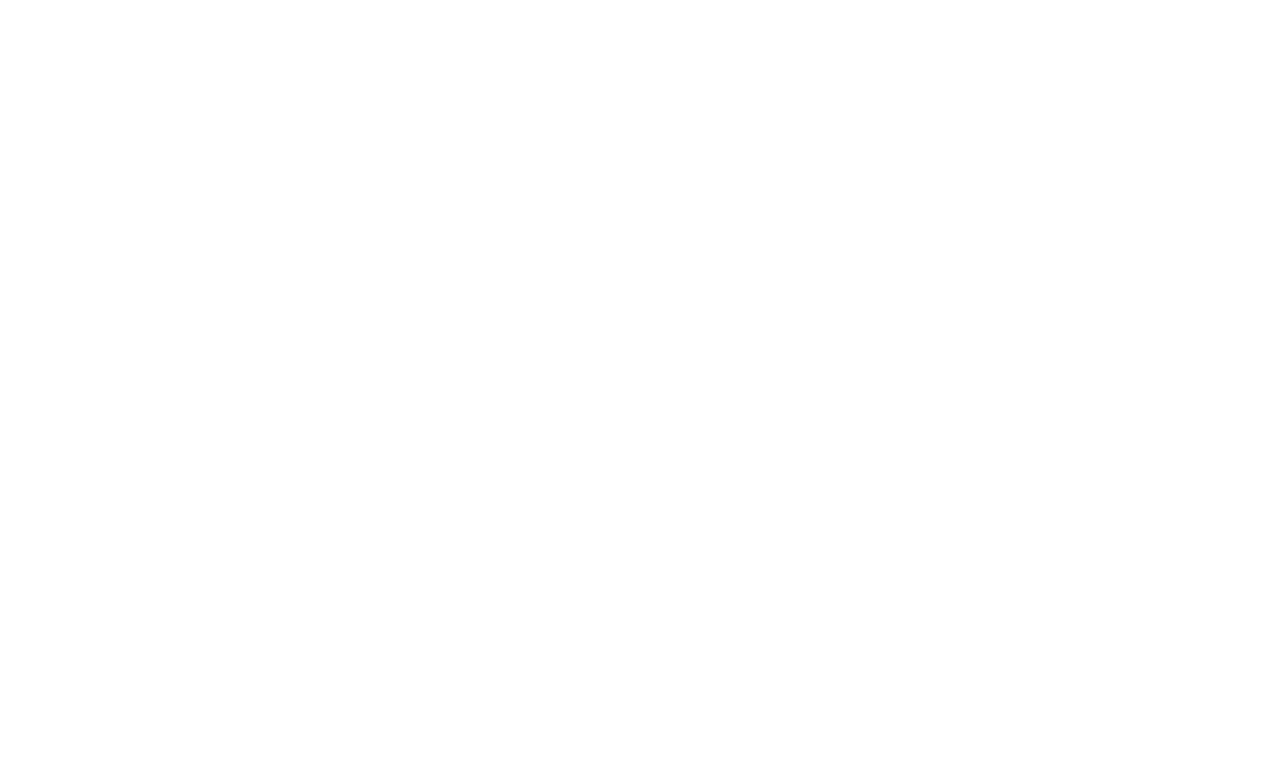
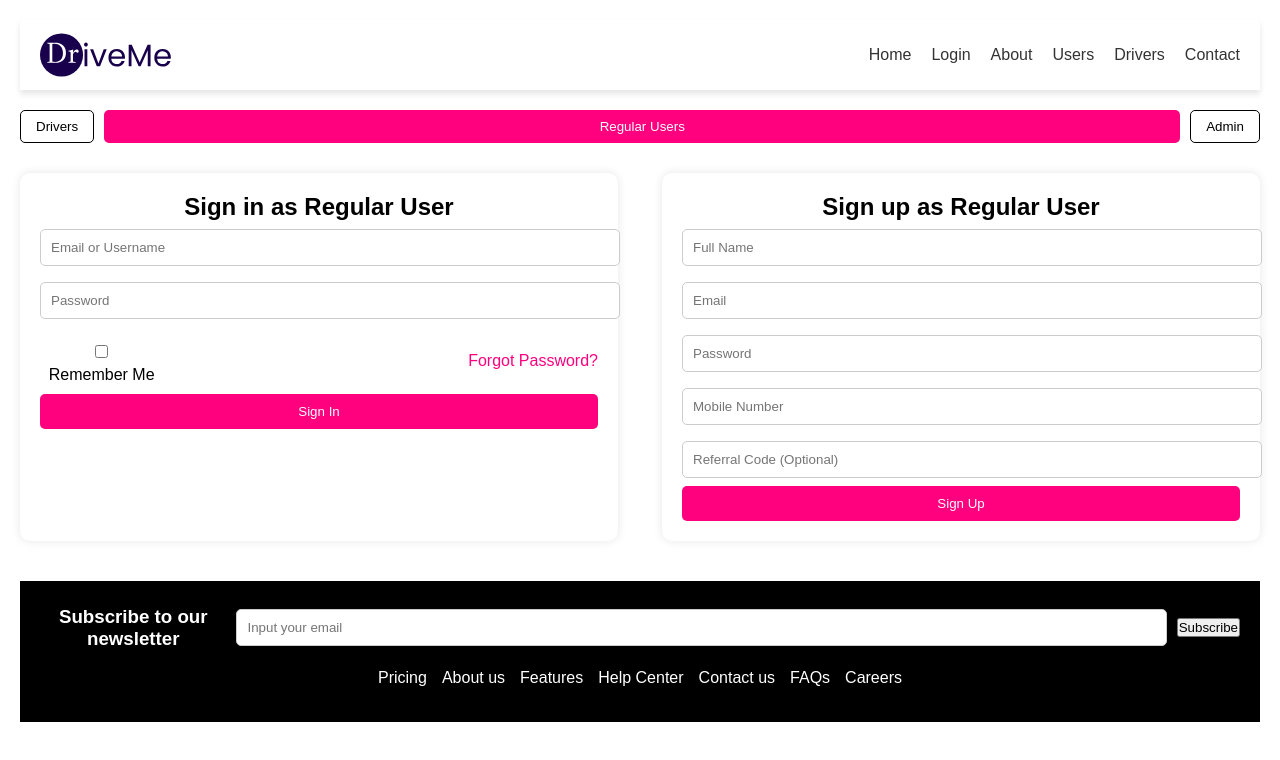
Before and after one commit to SDOS-2025/Drive-Me, an Angular app: page /login in a window 1280 px wide. Before the commit this address led to /. Shown: the top 760 px of the page. Built offline with nearby package versions, Linux system fonts and the light colour scheme.

Commit message:
login page added

```diff
--- a/src/app/app.component.ts
+++ b/src/app/app.component.ts
@@ -1,13 +1,14 @@
 import { Component } from '@angular/core';
 import { CommonModule } from '@angular/common';
-import { RouterModule } from '@angular/router';
+import {RouterModule, RouterOutlet } from '@angular/router';
 
 @Component({
   selector: 'app-root',
   standalone: true,
   imports: [
     CommonModule,
-    RouterModule  // Only keep necessary imports
+    RouterModule,
+    RouterOutlet
   ],
   templateUrl: './app.component.html',
   styleUrls: ['./app.component.css']
--- a/src/app/app.routes.ts
+++ b/src/app/app.routes.ts
@@ -1,8 +1,10 @@
 import { Routes } from "@angular/router";
 import { LandingComponent } from './pages/landing/landing.component';
+import { LoginComponent } from './pages/login/login.component';
 
 const routeConfig: Routes = [
-  { path: '', component: LandingComponent }
+  { path: '', component: LandingComponent },
+  { path: 'login', component: LoginComponent },
 ];
 
 export default routeConfig;
--- a/src/app/components/hero/hero.component.html
+++ b/src/app/components/hero/hero.component.html
@@ -1,6 +1,6 @@
 <section class="hero">
     <h1>Drive Your Future</h1>
     <p>Connecting drivers with opportunities nationwide</p>
-    <button class="btn">Join us now</button>
+    <button class="btn" routerLink = "login">Join us now</button>
     <button class="btn secondary">Request Demo</button>
   </section>
--- a/src/app/components/hero/hero.component.ts
+++ b/src/app/components/hero/hero.component.ts
@@ -1,7 +1,9 @@
 import { Component } from '@angular/core';
+import { RouterLink } from '@angular/router';
 
 @Component({
   selector: 'app-hero',
+  imports: [RouterLink],
   templateUrl: './hero.component.html',
   styleUrls: ['./hero.component.css']
 })
--- a/src/app/components/navbar/navbar.component.html
+++ b/src/app/components/navbar/navbar.component.html
@@ -4,6 +4,7 @@
     </div>
     <nav class="nav-links">
       <a routerLink="/" routerLinkActive="active-link">Home</a>
+      <a routerLink="/login" routerLinkActive="active-link">Login</a>
       <a routerLink="/about" routerLinkActive="active-link">About</a>
       <a routerLink="/users" routerLinkActive="active-link">Users</a>
       <a routerLink="/drivers" routerLinkActive="active-link">Drivers</a>
--- a/src/app/components/navbar/navbar.component.ts
+++ b/src/app/components/navbar/navbar.component.ts
@@ -1,5 +1,5 @@
 import { Component } from '@angular/core';
-import { Router } from '@angular/router';
+import { Router, RouterLink } from '@angular/router';
 
 interface NavLink {
   path: string;
@@ -8,6 +8,7 @@
 
 @Component({
   selector: 'app-navbar',
+  imports: [RouterLink],
   templateUrl: './navbar.component.html',
   styleUrls: ['./navbar.component.css']
 })
--- /dev/null
+++ b/src/app/pages/login/login.component.css
@@ -0,0 +1,185 @@
+/* General Styles */
+body {
+    font-family: Arial, sans-serif;
+    margin: 0;
+    padding: 0;
+    background-color: #f9f9f9;
+  }
+
+  .login-container {
+
+    margin: auto;
+    text-align: center;
+    padding: 20px;
+  }
+
+  /* Top Navigation */
+  .top-nav {
+    display: flex;
+    justify-content: space-between;
+    align-items: center;
+    padding: 15px;
+    background: white;
+    border-bottom: 2px solid #ddd;
+  }
+
+  .logo {
+    font-size: 1.5rem;
+    font-weight: bold;
+  }
+
+  .nav-links {
+    display: flex;
+    gap: 15px;
+    list-style: none;
+    padding: 0;
+  }
+
+  .nav-links a {
+    text-decoration: none;
+    color: black;
+    font-weight: bold;
+  }
+
+  .auth-buttons {
+    display: flex;
+    gap: 10px;
+  }
+
+  .auth-buttons .btn-light {
+    background: transparent;
+    border: 1px solid black;
+    padding: 8px 15px;
+    border-radius: 5px;
+  }
+
+  .auth-buttons .btn-dark {
+    background: black;
+    color: white;
+    padding: 8px 15px;
+    border-radius: 5px;
+  }
+
+  /* User Type Selection */
+  .user-type-selection {
+    display: flex;
+    justify-content: center;
+    gap: 10px;
+    margin: 20px 0;
+  }
+
+  .user-type-selection .btn-light {
+    background: transparent;
+    border: 1px solid black;
+    padding: 8px 15px;
+    border-radius: 5px;
+  }
+
+  .user-type-selection .btn-dark {
+    background: #ff007f;
+    color: white;
+    padding: 8px 15px;
+    border-radius: 5px;
+  }
+
+  /* Forms */
+  .auth-forms {
+    display: flex;
+    justify-content: space-between;
+    gap: 20px;
+    margin: 30px 0;
+  }
+
+  .login-form, .signup-form {
+    width: 45%;
+    background: white;
+    padding: 20px;
+    border-radius: 10px;
+    box-shadow: 0 0 10px rgba(0, 0, 0, 0.1);
+  }
+
+  h2 {
+    color: black;
+  }
+
+  input {
+    width: 100%;
+    padding: 10px;
+    margin: 8px 0;
+    border: 1px solid #ccc;
+    border-radius: 5px;
+  }
+
+  .remember-forgot {
+    display: flex;
+    justify-content: space-between;
+    align-items: center;
+    margin: 10px 0;
+  }
+
+  .remember-me {
+    display: flex;
+    align-items: center;
+    gap: 5px; /* Adds space between checkbox and text */
+  }
+
+  .remember-forgot a {
+    color: #ff007f;
+    text-decoration: none;
+  }
+
+  .forgot-password:hover {
+    text-decoration: underline;
+  }
+
+  .btn-dark {
+    width: 100%;
+    background: #ff007f;
+    color: white;
+    padding: 10px;
+    border: none;
+    border-radius: 5px;
+    cursor: pointer;
+  }
+
+  .btn-dark:hover {
+    background: #e60070;
+  }
+
+  /* Footer */
+  footer {
+    background: black;
+    color: white;
+    padding: 20px;
+    margin-top: 40px;
+  }
+
+  .newsletter {
+    display: flex;
+    align-items: center;
+    justify-content: center;
+    gap: 10px;
+  }
+
+  .footer-links {
+    display: flex;
+    justify-content: center;
+    gap: 15px;
+    margin-top: 15px;
+  }
+
+  .footer-links a {
+    color: white;
+    text-decoration: none;
+  }
+
+  .social-icons {
+    display: flex;
+    justify-content: center;
+    gap: 15px;
+    margin-top: 15px;
+  }
+
+  .social-icons i {
+    font-size: 1.5rem;
+  }
--- /dev/null
+++ b/src/app/pages/login/login.component.html
@@ -0,0 +1,55 @@
+<div class="login-container">
+    <app-navbar></app-navbar>
+
+    <div class="user-type-selection">
+      <button class="btn-light">Drivers</button>
+      <button class="btn-dark">Regular Users</button>
+      <button class="btn-light">Admin</button>
+    </div>
+
+    <div class="auth-forms">
+      <div class="login-form">
+        <h2>Sign in as Regular User</h2>
+        <input type="text" placeholder="Email or Username" [(ngModel)]="user.email" />
+        <input type="password" placeholder="Password" [(ngModel)]="user.password" />
+        <div class="remember-forgot">
+          <label><input type="checkbox" [(ngModel)]="user.rememberMe" name="rememberMe"/> Remember Me</label>
+          <a href="#">Forgot Password?</a>
+        </div>
+        <button class="btn-dark" (click)="login()">Sign In</button>
+      </div>
+
+      <div class="signup-form">
+        <h2>Sign up as Regular User</h2>
+        <input type="text" placeholder="Full Name" />
+        <input type="email" placeholder="Email" />
+        <input type="password" placeholder="Password" />
+        <input type="text" placeholder="Mobile Number" />
+        <input type="text" placeholder="Referral Code (Optional)" />
+        <button class="btn-dark" (click)="signup()">Sign Up</button>
+      </div>
+    </div>
+
+    <footer>
+      <div class="newsletter">
+        <h3>Subscribe to our newsletter</h3>
+        <input type="email" placeholder="Input your email" />
+        <button class="btn-light">Subscribe</button>
+      </div>
+      <div class="footer-links">
+        <a href="#">Pricing</a>
+        <a href="#">About us</a>
+        <a href="#">Features</a>
+        <a href="#">Help Center</a>
+        <a href="#">Contact us</a>
+        <a href="#">FAQs</a>
+        <a href="#">Careers</a>
+      </div>
+      <div class="social-icons">
+        <i class="fa fa-twitter"></i>
+        <i class="fa fa-facebook"></i>
+        <i class="fa fa-linkedin"></i>
+        <i class="fa fa-youtube"></i>
+      </div>
+    </footer>
+  </div>
--- /dev/null
+++ b/src/app/pages/login/login.component.ts
@@ -0,0 +1,26 @@
+import { Component } from '@angular/core';
+import { CommonModule } from '@angular/common';
+import { FormsModule } from '@angular/forms';
+import { RouterModule } from '@angular/router';
+import { NavbarComponent } from "../../components/navbar/navbar.component";
+
+@Component({
+  selector: 'app-login',
+  standalone: true,
+  imports: [CommonModule, FormsModule, RouterModule, NavbarComponent],
+  templateUrl: './login.component.html',
+  styleUrl: './login.component.css'
+})
+export class LoginComponent {
+  user = { email: '', password: '', rememberMe: false };
+
+  login() {
+    console.log('Logging in with:', this.user);
+    // Implement login logic here
+  }
+
+  signup() {
+    console.log('Signup logic here');
+    // Implement signup logic here
+  }
+}
```
Also changed, not shown: 1 other file (tests, documents, lock files or other folders).
